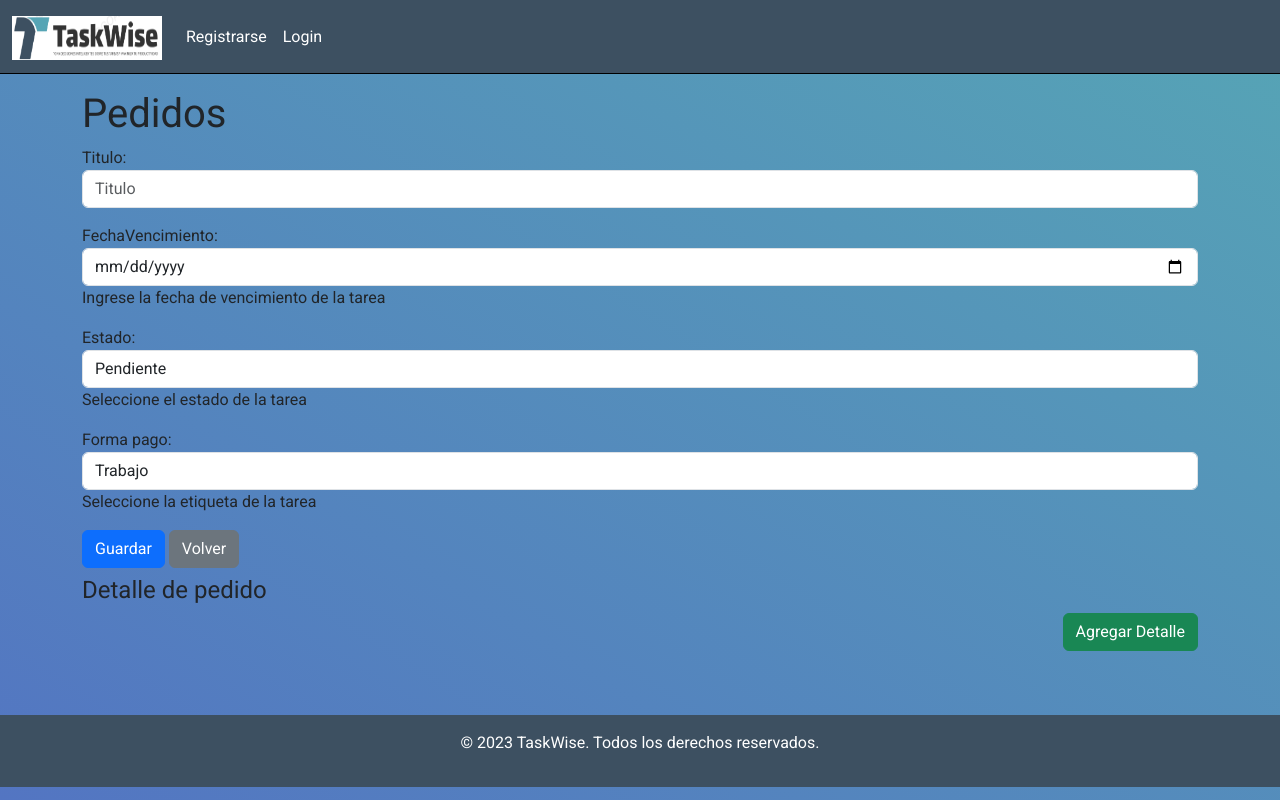
After one commit to BastianPerezG/IndividualModulo7, a Django app: template misTareas/tareasApp/templates/editar_tarea.html in a window 1280 px wide. The commit adds this page. Run offline with Django 4.2, Linux system fonts and the light colour scheme; tables that the repository leaves empty hold one stand-in row (values such as "Sample post"); the template is opened without the code that fills it: values that come from a table or form of the project are taken from there, most other values are stand-ins (such as "Sample title", 1, 10 or a date in 2020); parts of the project's set-up code (start-up, migrations or seed data) failed here and were passed over.

Commit message:
agregando templates y vistas del crud

```diff
--- a/misTareas/misTareas/urls.py
+++ b/misTareas/misTareas/urls.py
@@ -18,7 +18,7 @@ from django.contrib import admin
 from django.urls import path
 from django.contrib.auth.views import LogoutView
 from django.contrib.auth.decorators import login_required
-from tareasApp.views import LandingPageView, RegistroView, IngresoView, TareasView
+from tareasApp.views import LandingPageView, RegistroView, IngresoView, TareasView, TareasCreateView, TareasDetailView, TareasUpdateView, TareasDeleteView
 
 urlpatterns = [
     path('admin/', admin.site.urls),
@@ -27,4 +27,8 @@ urlpatterns = [
     path('logout/', LogoutView.as_view(next_page='TaskWise'), name='logout'),
     path("registrarse", RegistroView.as_view(), name="registrarse"),
     path("tareas", login_required(TareasView.as_view()), name="tareas"),
+    path("tareas/nueva", login_required(TareasCreateView.as_view()), name="agregar_tarea"),
+    path("tareas/<int:pk>", login_required(TareasDetailView.as_view()), name="tarea"),
+    path("tareas/<int:pk>/editar", login_required(TareasUpdateView.as_view()), name="editar_tarea"),
+    path("tareas/<int:pk>/eliminar", login_required(TareasDeleteView.as_view()), name="eliminar_tarea"),
 ]
--- a/misTareas/tareasApp/form.py
+++ b/misTareas/tareasApp/form.py
@@ -1,6 +1,7 @@
 from django import forms
 from django.contrib.auth.forms import UserCreationForm
 from django.contrib.auth.models import User, Group
+from tareasApp.models import Etiqueta, Estado
 
 class FormularioLogin(forms.Form):
     username = forms.CharField(label='NombreUsuario', required=True,
@@ -96,3 +97,28 @@ class FormularioRegistro(UserCreationForm):
     class Meta(UserCreationForm.Meta):
         model = User
         fields = ('username', 'first_name', 'last_name','email', 'password1', 'password2')
+
+class FormularioTareas(forms.Form):
+    opciones_estado = Estado.objects.all().values_list('id', 'nombre').order_by('nombre')
+    OPCIONES_ESTADO = [(1, 'Pendiente'), (2, 'En Progreso'), (3, 'Completada')]
+    opciones_etiqueta = Etiqueta.objects.all().values_list('id', 'nombre').order_by('nombre')
+    OPCIONES_ETIQUETA = [(1, 'Trabajo'), (2, 'Hogar'), (3, 'Estudio')]
+
+    id = forms.CharField(widget=forms.HiddenInput(), required=False)
+    titulo = forms.CharField(label="Titulo", required=True,
+                            error_messages={
+                                'required': 'El titulo es requerido'},
+                            widget=forms.TextInput(attrs={'class': 'form-control', 'placeholder': 'Titulo', 'type': 'text'}))
+    fecha = forms.DateField(label="FechaVencimiento", required=True,
+                            error_messages={
+                                'required': 'La fecha de vencimiento es requerida'},
+                            widget=forms.DateInput(attrs={'class': 'form-control', 'placeholder': 'Fecha', 'type': 'date'}),
+                            help_text='Ingrese la fecha de vencimiento de la tarea')
+    estado = forms.ChoiceField(choices=OPCIONES_ESTADO, required=True,
+                                error_messages={'required': 'El estado de la tarea es requerida'},
+                                widget=forms.Select(attrs={'class': 'form-control'}),
+                                help_text='Seleccione el estado de la tarea')
+    forma_pago = forms.ChoiceField(choices=OPCIONES_ETIQUETA, required=True,
+                                    error_messages={'required': 'La etiqueta es requerida'},
+                                    widget=forms.Select(attrs={'class': 'form-control'}),
+                                    help_text='Seleccione la etiqueta de la tarea')
--- /dev/null
+++ b/misTareas/tareasApp/templates/editar_tarea.html
@@ -0,0 +1,55 @@
+{% extends "base.html" %}
+{%block title%}{{titulo}}{%endblock%}
+{%block content%}
+<script>
+    function showAddDetalle() {
+        if (document.getElementById("formDetalle").style.display == "block") {
+            document.getElementById("formDetalle").style.display = "none";
+            document.getElementById("botonDetalle").innerHTML = "Agregar Detalle";
+            return;
+        }
+        document.getElementById("formDetalle").style.display = "block";
+        document.getElementById("botonDetalle").innerHTML = "Ocultar Detalle";
+    }
+</script>
+</head>
+
+<body>
+    <div class="container pb-3">
+        <div class="row mt-3">
+            <div class="col-12 col-md-12">
+                <h1>Pedidos</h1>
+            </div>
+            <div class="col-12 col-md-12">
+                <form method="POST">
+                    {% csrf_token %}
+                    {{ form.as_p }}
+                    <button type="submit" class="btn btn-primary">Guardar</button>
+                    <a href="{% url 'pedidos' %}" class="btn btn-secondary">Volver</a>
+                </form>
+            </div>
+        </div>
+        <div class="row mt-2">
+            <div class="col-12">
+                <h4>Detalle de pedido</h4>
+            </div>
+            <div class="col-12" style="text-align: right;">
+                <button type="button" class="btn btn-success" onclick="showAddDetalle()" id="botonDetalle">Agregar
+                    Detalle</button>
+            </div>
+            <div class="col-12" style="display: none" id="formDetalle">
+                <div class="card">
+                    <div class="card-body">
+                        <form method="POST" action="{% url 'agregar_detalle' %}">
+                            {% csrf_token %}
+                            {{ form_detalle.as_p }}
+                            <button type="submit" class="btn btn-primary">Agregar</button>
+                        </form>
+                    </div>
+                </div>
+            </div>
+        </div>
+    </div>
+
+
+    {% endblock %}
--- /dev/null
+++ b/misTareas/tareasApp/templates/tarea.html
@@ -0,0 +1,5 @@
+{% extends "base.html" %}
+{%block title%}{{titulo}}{%endblock%}
+{%block content%}
+
+{% endblock %}
```
Also changed, not shown: misTareas/tareasApp/templates/agregar_tarea.html (added, +20 -0 lines), misTareas/tareasApp/templates/eliminar_tarea.html (added, +21 -0 lines), misTareas/tareasApp/templates/tareas.html (+29 -1 lines), misTareas/tareasApp/views.py (+59 -5 lines).
